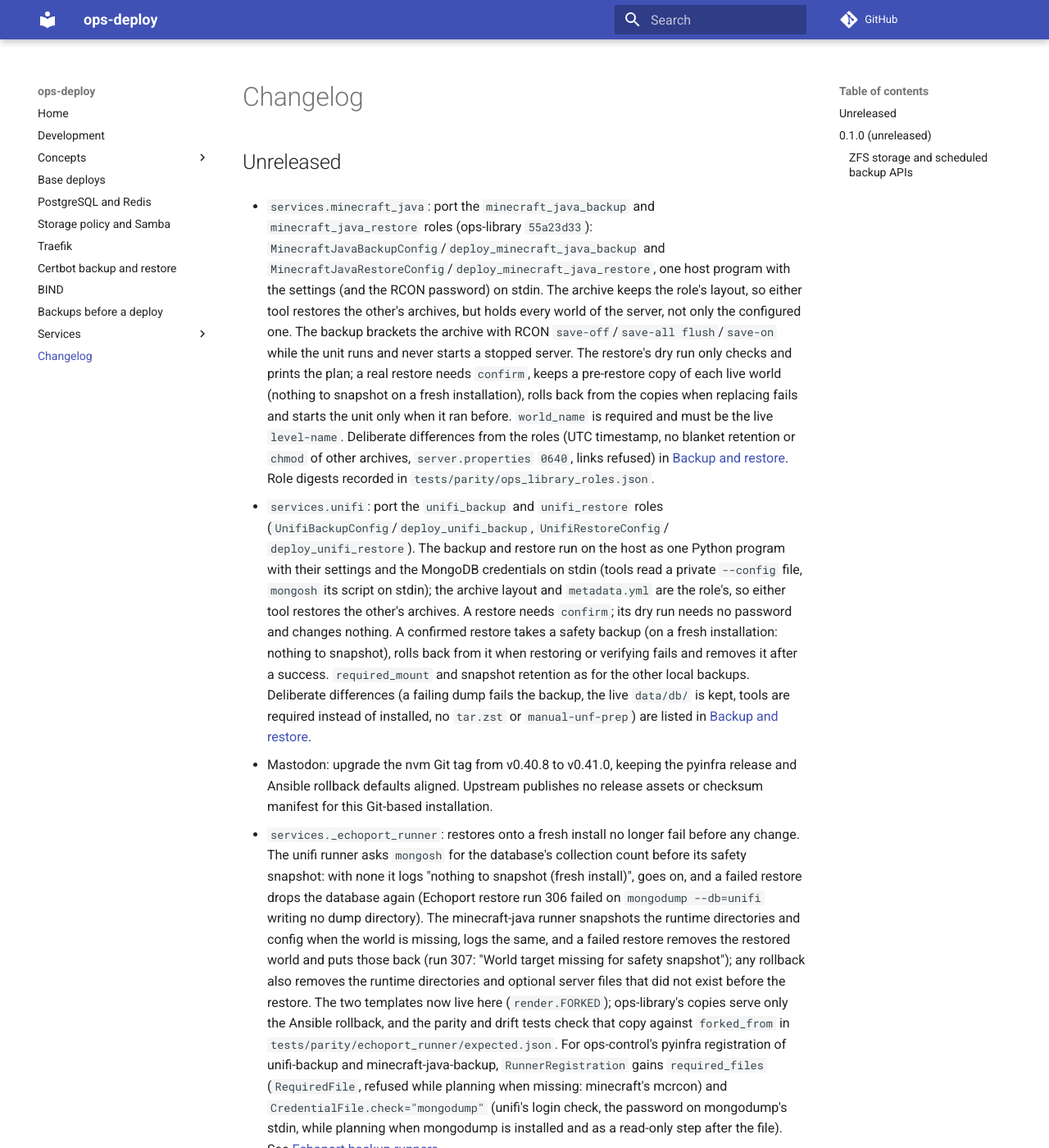
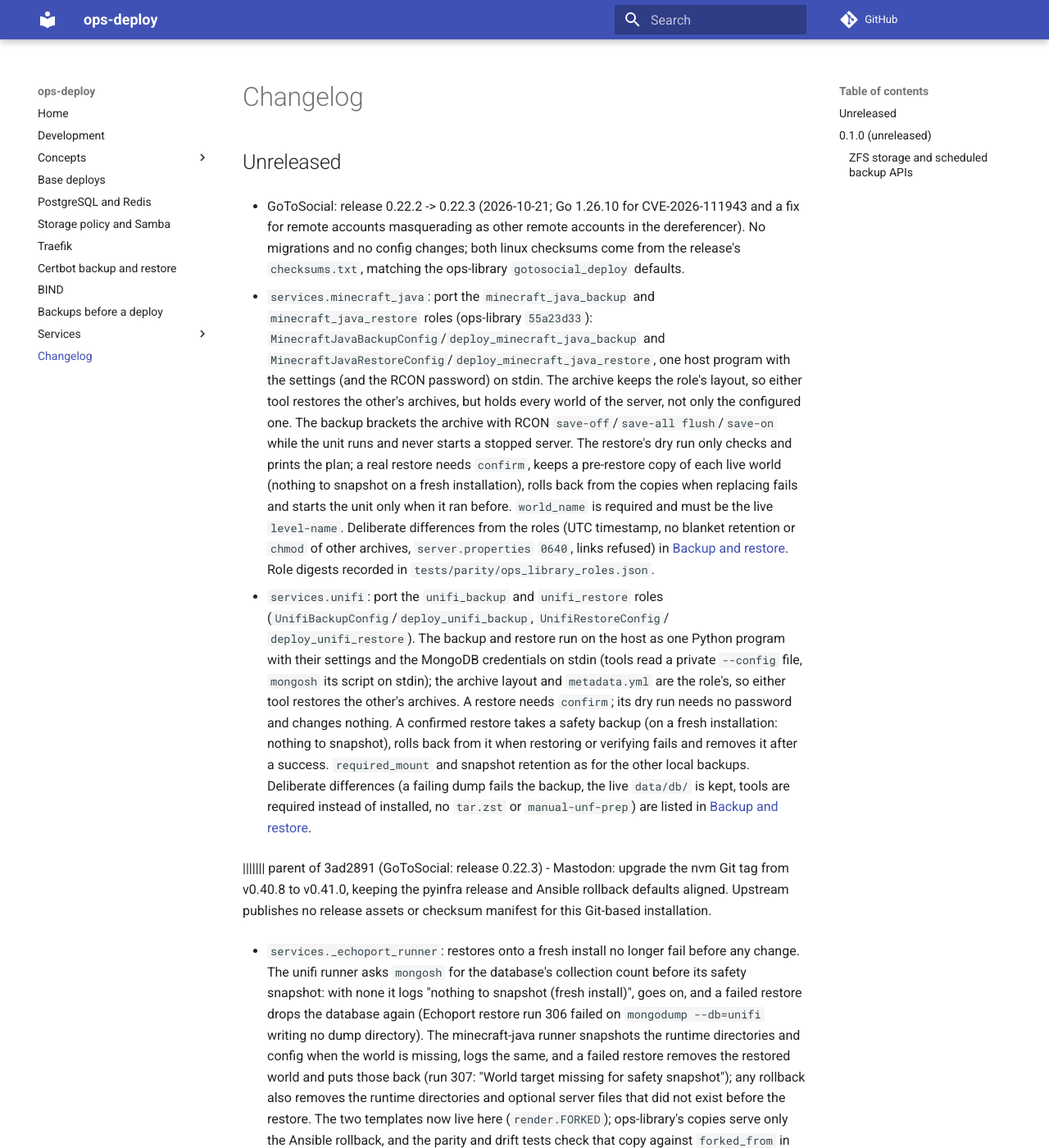
Before and after one commit to ephes/ops-deploy, an MkDocs documentation site: the page built from docs/changelog.md, in a window 1280 px wide and 1400 px high. Shown: the whole window at 82% size. Built offline with MkDocs 1.6.1 and Material for MkDocs 9.7.7, drawn with Linux system fonts in a browser that asks for light colours; comment, search, counter and statistics services are not loaded.

Commit message:
GoToSocial: release 0.22.3
Go 1.26.10 (CVE-2026-111943) and a dereferencer fix for remote accounts
masquerading as other remote accounts. No migrations and no config
changes from 0.22.x. Both linux checksums come from the release's
checksums.txt; the parity digest records ops-library's matching
gotosocial_deploy defaults.

```diff
--- a/docs/changelog.md
+++ b/docs/changelog.md
@@ -1,6 +1,12 @@
 # Changelog
 
 ## Unreleased
+
+- GoToSocial: release 0.22.2 -> 0.22.3 (2026-10-21; Go 1.26.10 for
+  CVE-2026-111943 and a fix for remote accounts masquerading as other remote
+  accounts in the dereferencer). No migrations and no config changes; both
+  linux checksums come from the release's `checksums.txt`, matching the
+  ops-library `gotosocial_deploy` defaults.
 
 - `services.minecraft_java`: port the `minecraft_java_backup` and
   `minecraft_java_restore` roles (ops-library `55a23d33`):
@@ -37,6 +43,7 @@
   `tar.zst` or `manual-unf-prep`) are listed in
   [Backup and restore](services/unifi.md#backup-and-restore).
 
+||||||| parent of 3ad2891 (GoToSocial: release 0.22.3)
 - Mastodon: upgrade the nvm Git tag from v0.40.8 to v0.41.0, keeping
   the pyinfra release and Ansible rollback defaults aligned. Upstream publishes
   no release assets or checksum manifest for this Git-based installation.
```
Also changed, not shown: docs/services/gotosocial.md (+1 -1 lines), 5 other files.
